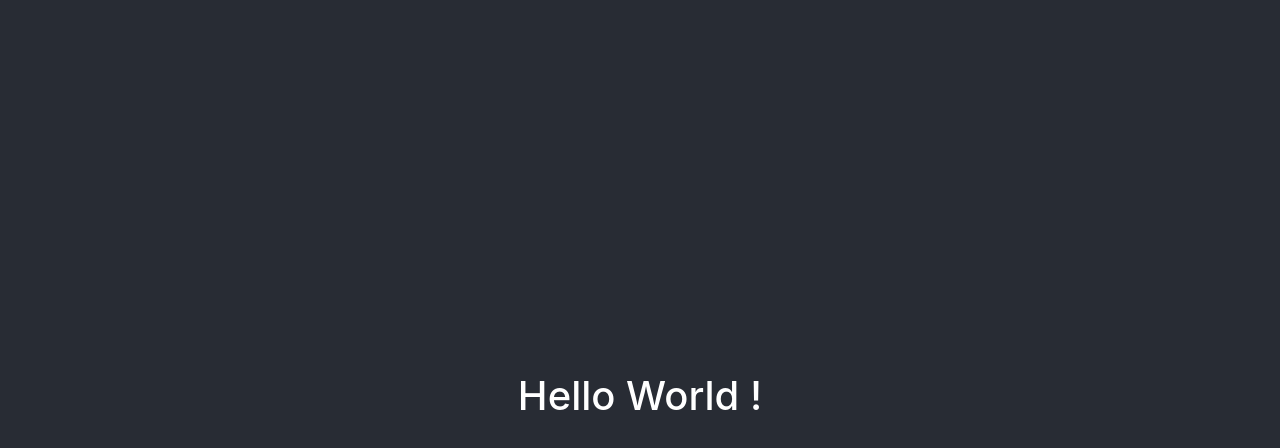
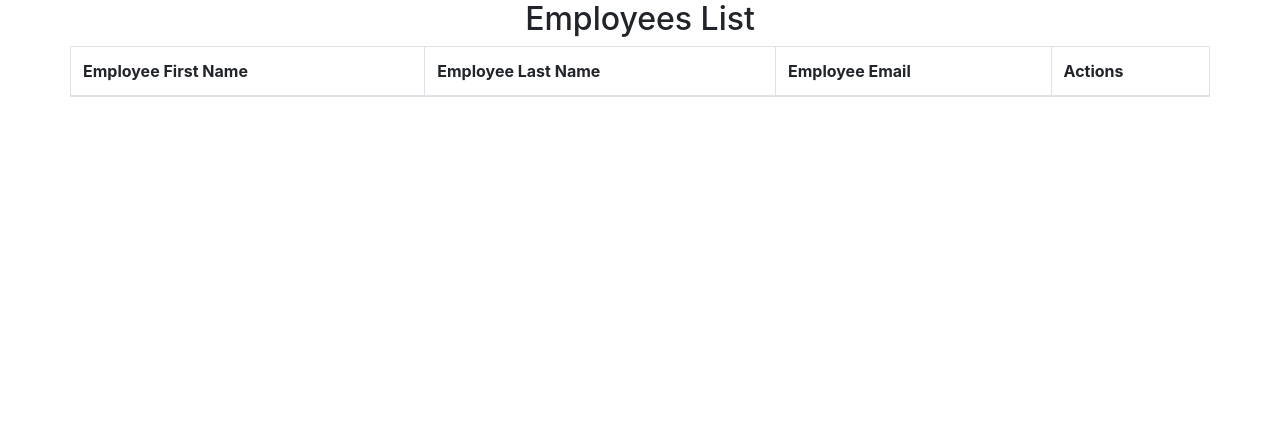
Before and after one commit to PARK-JONGSEOK/react-spring-boot, a React (Create React App) app in the folder react-frontend/: page / in a window 1280 px wide. Shown: the top 448 px of the page. Built offline with nearby package versions, Linux system fonts and the light colour scheme.

Commit message:
Employee 컴포넌트 추가

```diff
--- a/react-frontend/src/App.js
+++ b/react-frontend/src/App.js
@@ -1,11 +1,10 @@
 import "./App.css";
+import ListEmployeeComponent from "./components/ListEmployeeComponent";
 
 function App() {
   return (
-    <div className="App">
-      <header className="App-header">
-        <h1> Hello World !</h1>
-      </header>
+    <div className="container">
+      <ListEmployeeComponent />
     </div>
   );
 }
--- /dev/null
+++ b/react-frontend/src/components/ListEmployeeComponent.jsx
@@ -0,0 +1,40 @@
+import React, { Component } from "react";
+
+class ListEmployeeComponent extends Component {
+  constructor(props) {
+    super(props);
+    this.state = {
+      employees: [],
+    };
+  }
+
+  render() {
+    return (
+      <div>
+        <h2 className="text-center">Employees List</h2>
+        <div className="row">
+          <table className="table table-striped table-bordered">
+            <thead>
+              <tr>
+                <th>Employee First Name</th>
+                <th>Employee Last Name</th>
+                <th>Employee Email</th>
+                <th>Actions</th>
+              </tr>
+            </thead>
+            <tbody>
+              {this.state.employees.map((employee) => (
+                <tr key={employee.id}>
+                  <td>{employee.firstName}</td>
+                  <td>{employee.lastName}</td>
+                  <td>{employee.emailId}</td>
+                </tr>
+              ))}
+            </tbody>
+          </table>
+        </div>
+      </div>
+    );
+  }
+}
+export default ListEmployeeComponent;
```
Also changed, not shown: 1 other file (tests, documents, lock files or other folders).
